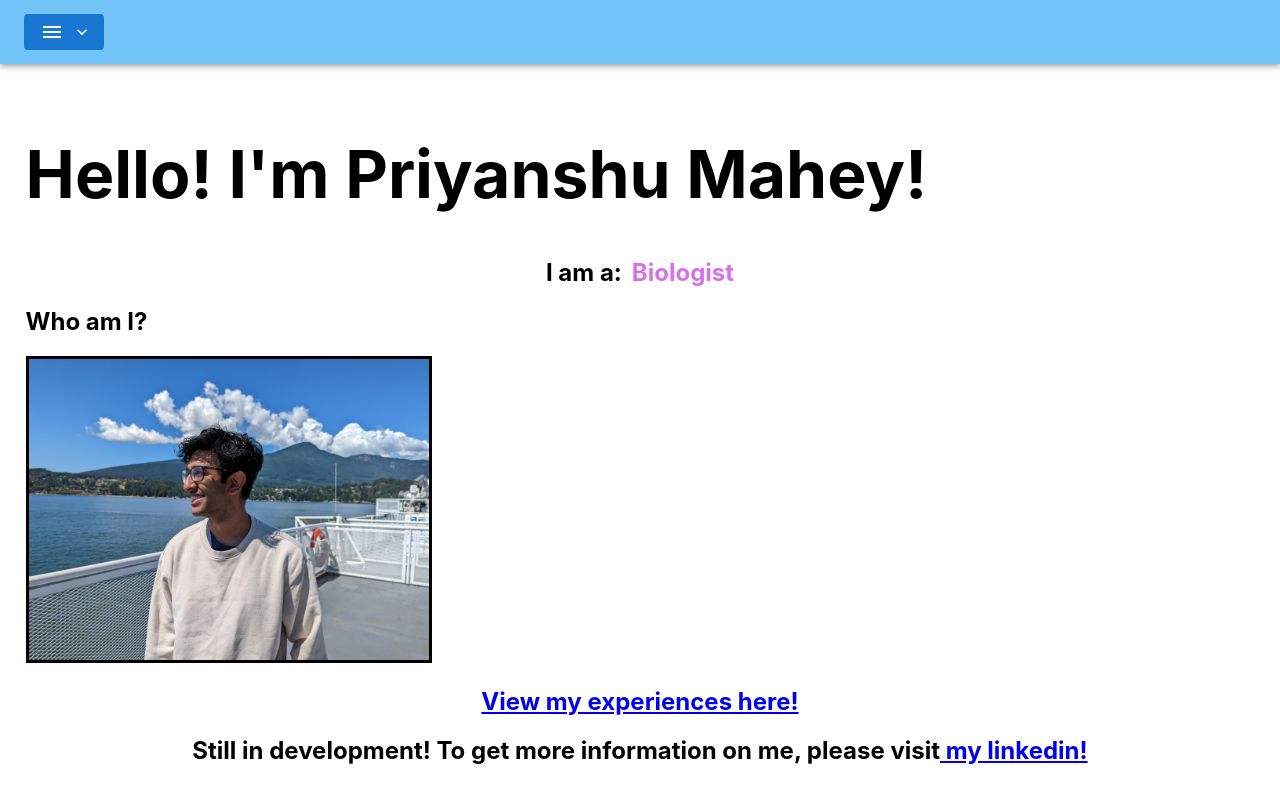
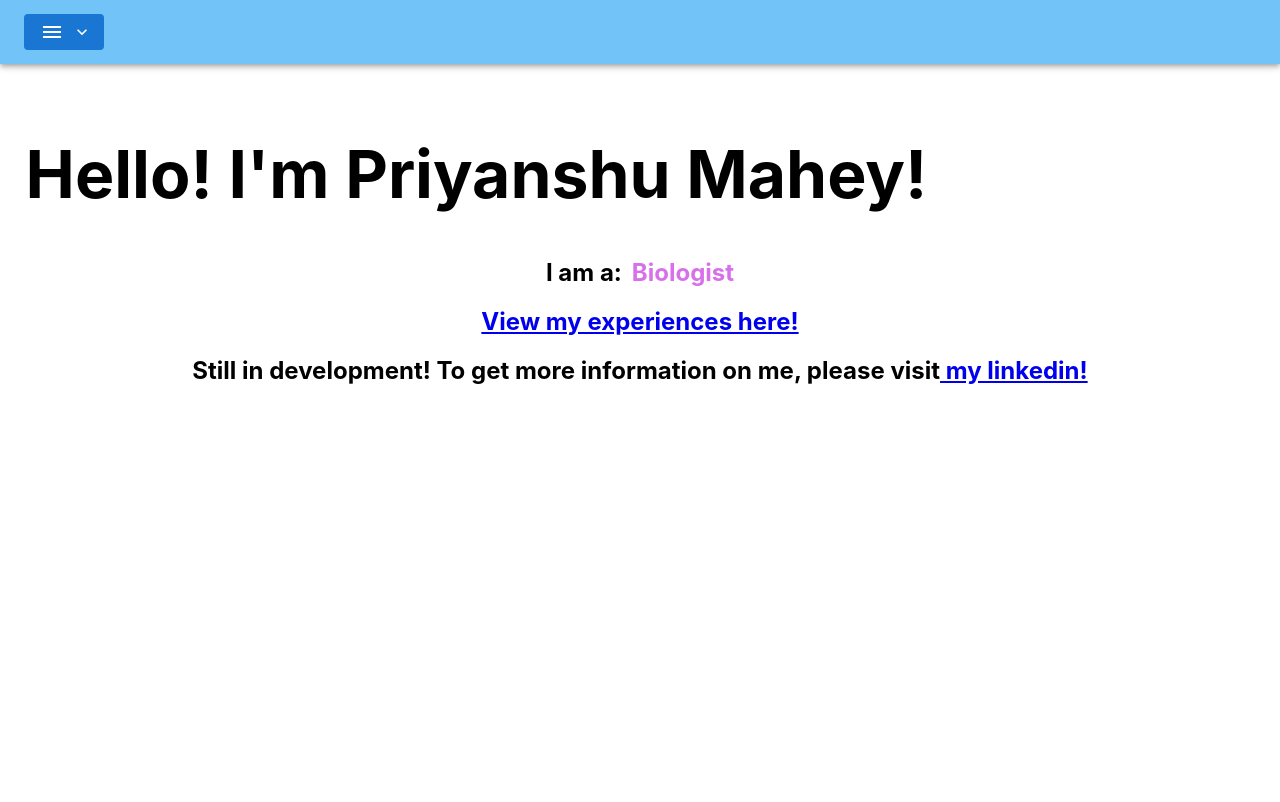
Before and after one commit to priyanshumahey/priyanshumahey.github.io, a React (Create React App) app in the folder website/: page /#/ in a window 1280 px wide. Shown: the top 802 px of the page. Built offline with nearby package versions, Linux system fonts and the light colour scheme.

Commit message:
Update App.js

```diff
--- a/website/src/App.js
+++ b/website/src/App.js
@@ -11,10 +11,10 @@ function Homepage() {
     <div className="App fade-in">
         <h1 className="Head_Title">Hello! I'm Priyanshu Mahey!</h1>
         <h2>I am a:<span className="changingText"></span></h2>
-        <div style={{textAlign:"left"}}>
+        {/* <div style={{textAlign:"left"}}>
           <h2 >Who am I?</h2>
           <img alt="Priyanshu's profile" style={{ width: "100%",  maxWidth: "50vh", height: "auto", textAlign:"left", border:"solid"}} src={require("./Images/pf.jpg")} />
-        </div>
+        </div> */}
         <h2><Link to="/Experiences">View my experiences here!</Link></h2>
         <h2>
           Still in development!
```
